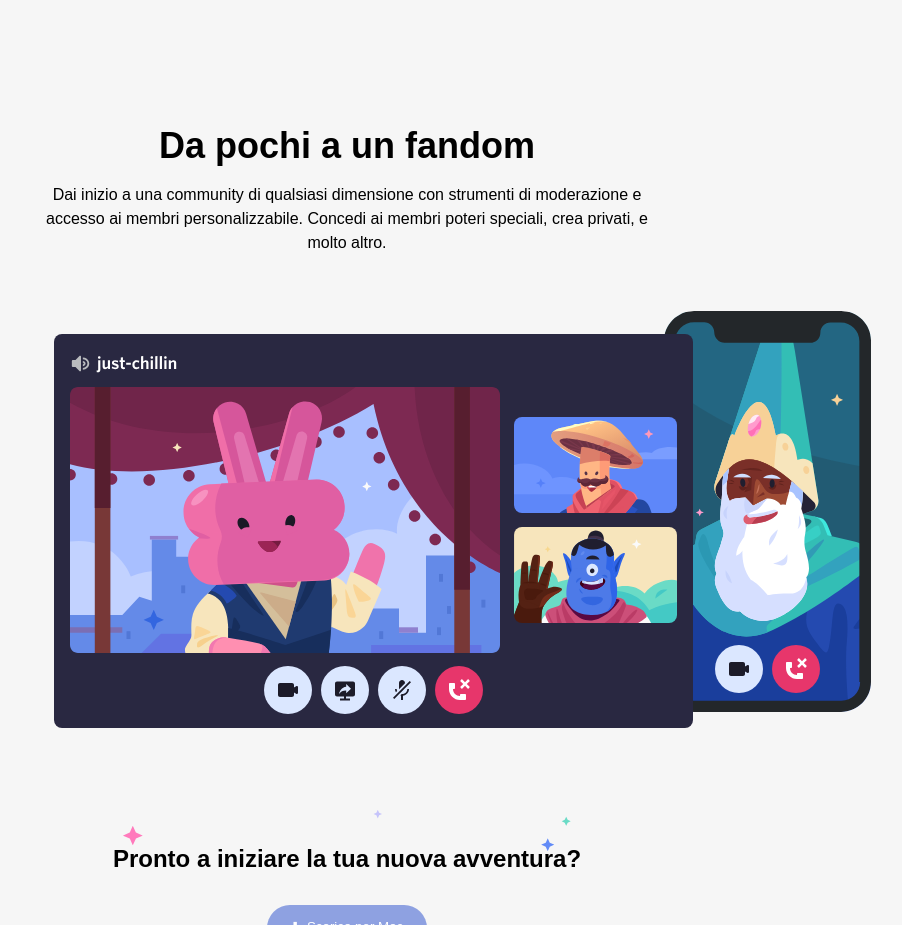
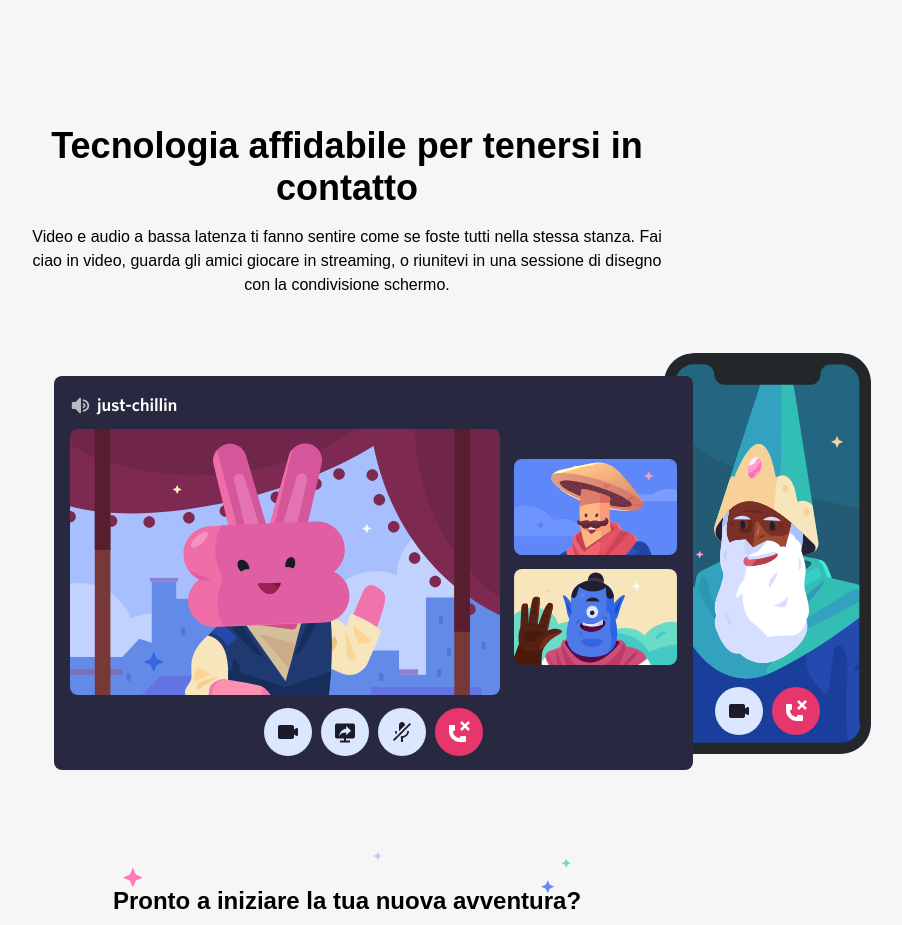
Before and after one commit to alexciccarese/htmlcss-discord, a plain HTML site: page index.html in a window 1280 px wide. Shown: the part 2180-3105 px from the top of the page, without its empty margins (293-1195 px from the left). Drawn offline with Linux system fonts and the light colour scheme.

Commit message:
technology section texts fixed

```diff
--- a/index.html
+++ b/index.html
@@ -98,10 +98,8 @@
 
         <section class="technology">
           <div class="container">
-            <h2>Da pochi a un fandom</h2>
-            <p>Dai inizio a una community di qualsiasi dimensione con strumenti
-              di moderazione e accesso ai membri personalizzabile. Concedi ai
-              membri poteri speciali, crea privati, e molto altro.
+            <h2>Tecnologia affidabile per tenersi in contatto</h2>
+            <p>Video e audio a bassa latenza ti fanno sentire come se foste tutti nella stessa stanza. Fai ciao in video, guarda gli amici giocare in streaming, o riunitevi in una sessione di disegno con la condivisione schermo.
             </p>
             <img src="assets/img/item4-big.svg" alt>
 
```
